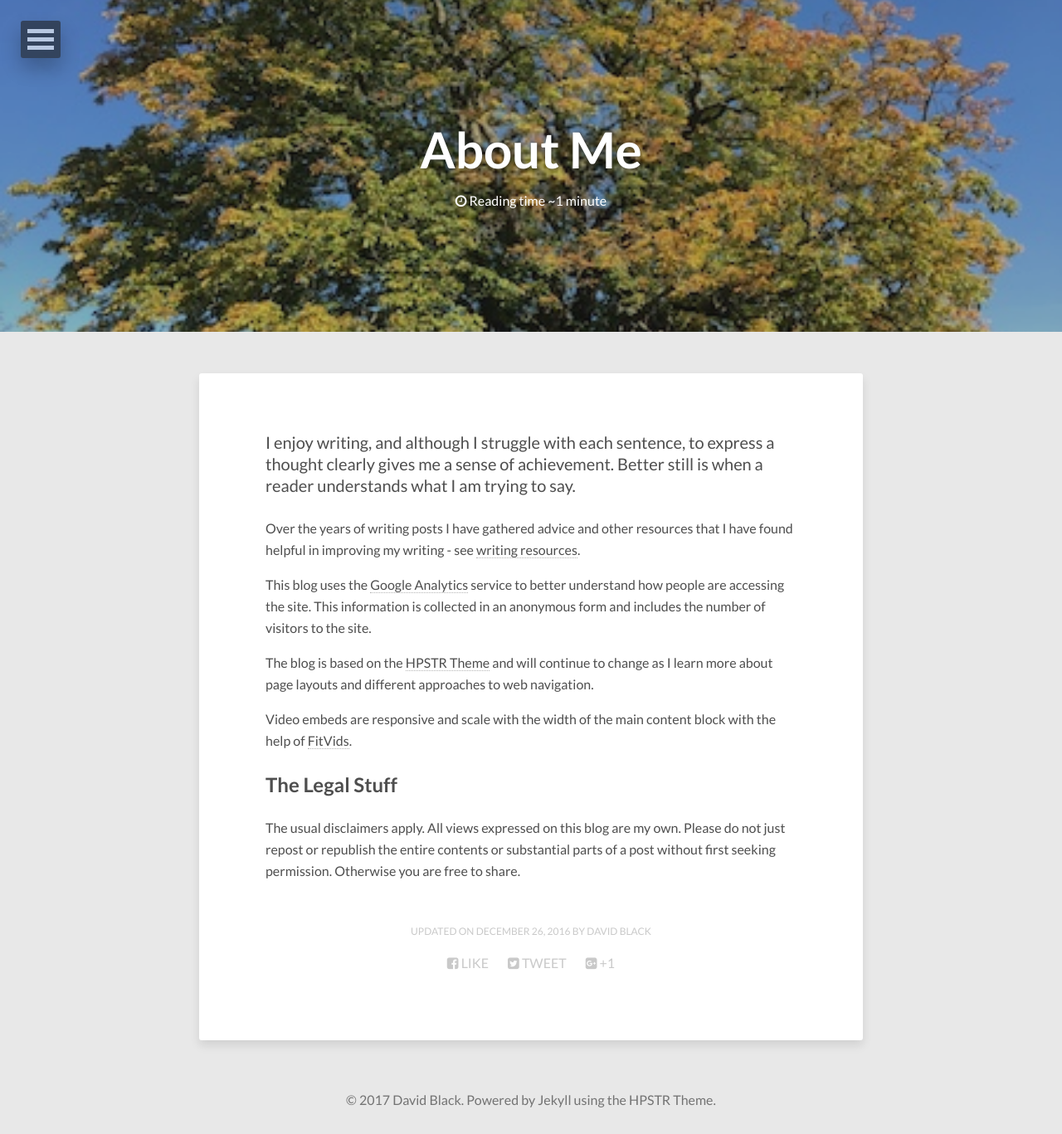
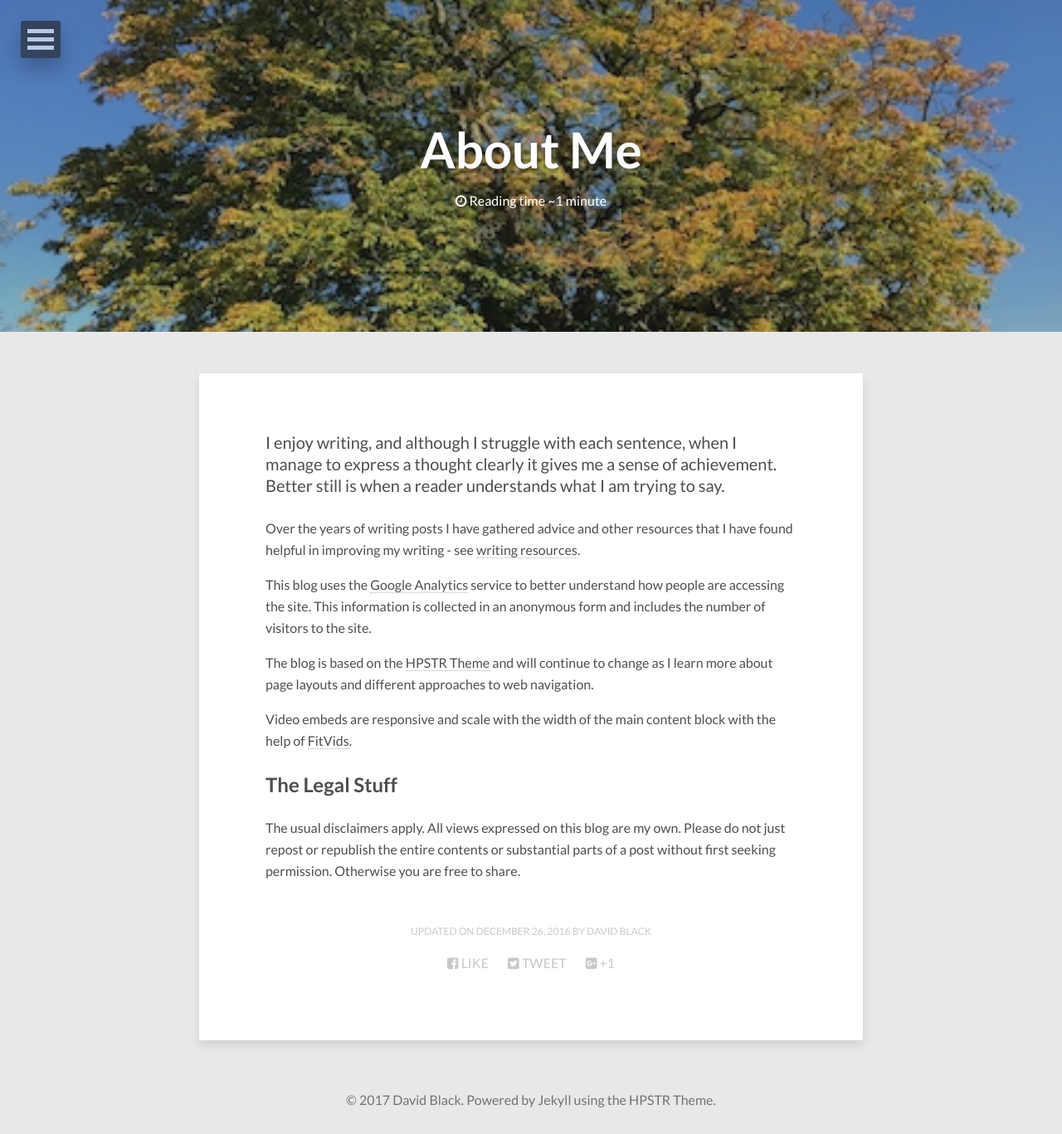
Before and after one commit to dtinblack/dtinblack.github.io, a Jekyll site: the page built from about/index.md, in a window 1280 px wide. Shown: the whole page at 83% size. Built offline with Jekyll 4.4.1, drawn with Linux system fonts in a browser that asks for light colours; nearby versions of some CDN libraries.

Commit message:
cleaned up sentances

```diff
--- a/about/index.md
+++ b/about/index.md
@@ -10,7 +10,7 @@ modified: 2016-12-26
 ---
 
 <p>
-I enjoy writing, and although I struggle with each sentence, to express a thought clearly gives me a sense of achievement. Better still is when a reader understands what I am trying to say.
+I enjoy writing, and although I struggle with each sentence, when I manage to express a thought clearly it gives me a sense of achievement. Better still is when a reader understands what I am trying to say.
 </p>
 
 
```
Also changed, not shown: HPSTRREADME.md (+2 -0 lines).
